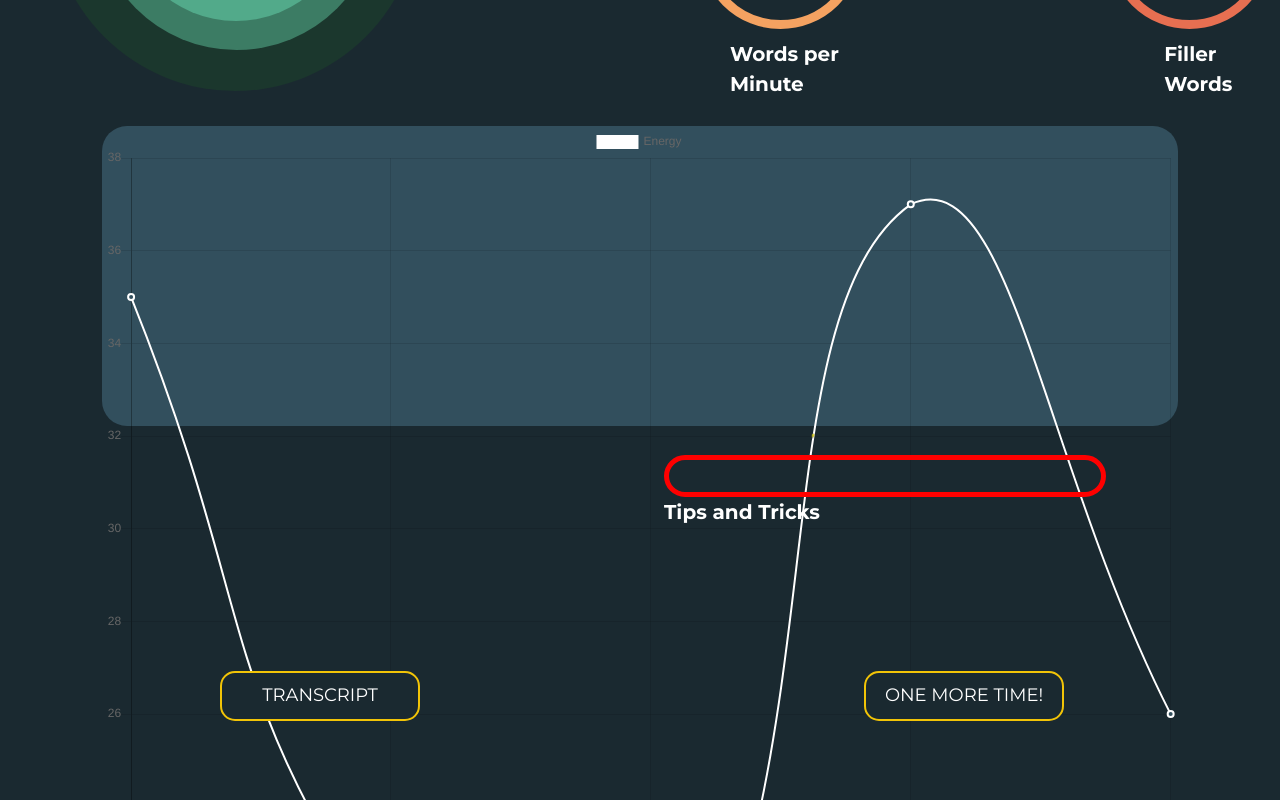
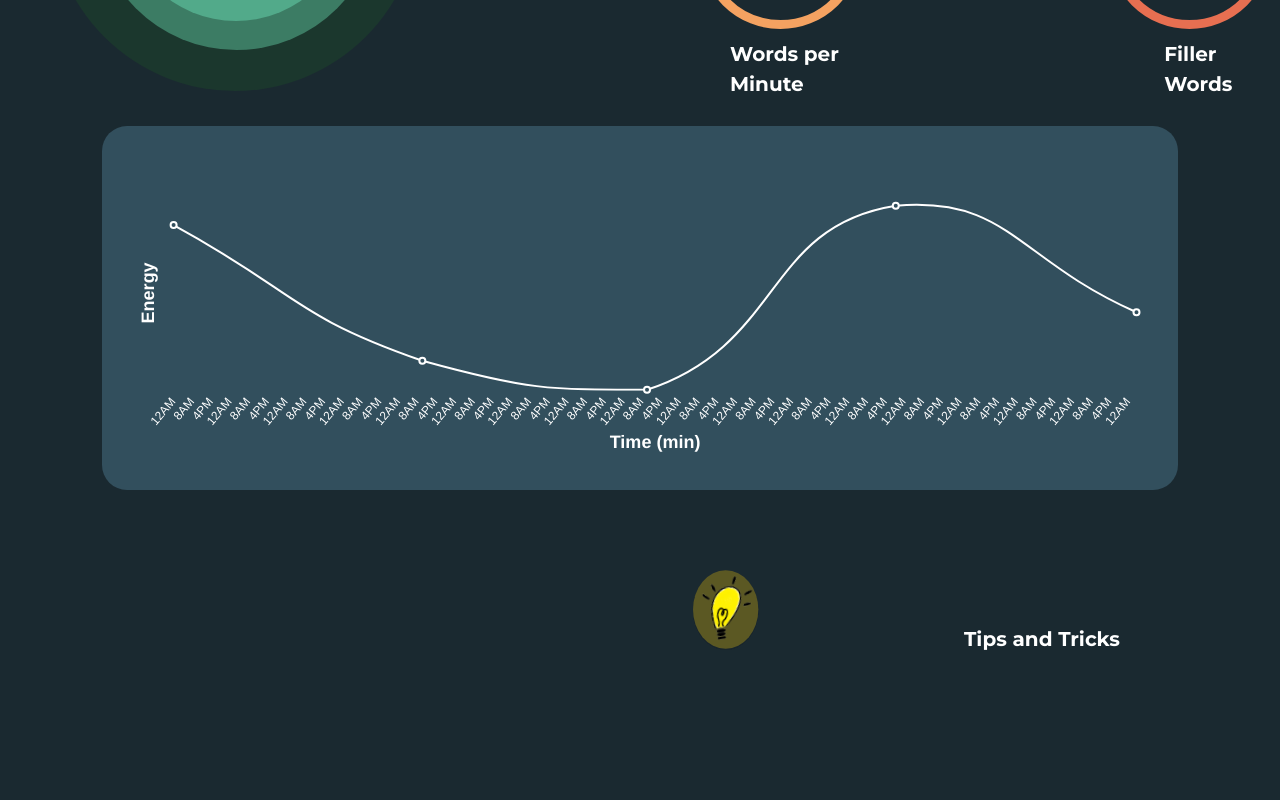
Before and after one commit to Resocram/talko, a React (Create React App) app in the folder talko-client/: page /dashboard in a window 1280 px wide. Shown: the part 420-1220 px from the top of the page. Built offline with nearby package versions, Linux system fonts and the light colour scheme.

Commit message:
Line chart fix

```diff
--- /dev/null
+++ b/talko-client/src/components/LineChart.js
@@ -0,0 +1,83 @@
+import React from 'react';
+import { Line } from 'react-chartjs-2';
+
+const state = {
+    labels: ['1', '2', '3', '4', '5'],
+    datasets: [
+        {
+            label: 'Energy',
+            fill: false,
+            lineTension: 0.5,
+            backgroundColor: '#324F5D',
+            borderColor: 'white',
+            borderWidth: 2,
+            data: [35, 21, 18, 37, 26]
+        }
+    ],
+    height: '200px'
+};
+
+function LineChart(props) {
+    return (
+        <Line
+            data={state}
+            options={{
+                title:{
+                    display: true,
+                    fontSize:15
+                },
+                legend:{
+                    display: false
+                },
+                maintainAspectRatio: false,
+                scales: {
+                    yAxes: [{
+                        scaleLabel: {
+                            display: true,
+                            labelString: 'Energy',
+                            fontSize: 18,
+                            fontStyle: 'bold',
+                            fontColor: '#FFFFFF'
+                        },
+                        ticks: {
+                            display: false
+                        },
+                        gridLines: {
+                            display: false,
+                            drawBorder: true
+                        }
+                    }],
+                    xAxes: [{
+                        type: 'time',
+                        time: {
+                            // unit: 'minute'
+                            unit: 'hour',
+                            displayFormats: {
+                                quarter: 'h:mm'
+                            }
+                        },
+                        display: true,
+                        scaleLabel: {
+                            display: true,
+                            labelString: 'Time (min)',
+                            fontSize: 18,
+                            fontStyle: 'bold',
+                            fontColor: '#FFFFFF'
+                        },
+                        ticks: {
+                            fontColor: '#FFFFFF'
+                        },
+                        gridLines: {
+                            display: false,
+                            drawBorder: true
+                        }
+                    }]
+                }
+            }}
+            width={1250}
+            height={1150}
+        />
+    );
+}
+
+export default LineChart;
--- a/talko-client/src/pages/Dashboard.js
+++ b/talko-client/src/pages/Dashboard.js
@@ -1,30 +1,26 @@
 import React, { useState } from 'react';
+import makeStyles from '@material-ui/styles/makeStyles';
 import Typography from '@material-ui/core/Typography';
 import Button from '@material-ui/core/Button';
 import lightbulb from '../assets/lightbulb.svg';
 import Box from '@material-ui/core/Box';
 import Grid from '@material-ui/core/Grid'
 import CircularProgress from '@material-ui/core/CircularProgress';
-import Divider from '@material-ui/core/Divider';
-import { Line } from 'react-chartjs-2';
+import LineChart from '../components/LineChart';
 
-const state = {
-    labels: ['1', '2', '3', '4', '5'],
-    datasets: [
-        {
-            label: 'Energy',
-            fill: false,
-            lineTension: 0.5,
-            backgroundColor: '#324F5D',
-            borderColor: 'white',
-            borderWidth: 2,
-            data: [35, 21, 18, 37, 26]
-        }
-    ],
-    height: '200px'
-};
+const useStyles = makeStyles({
+    button: {
+		color: 'white',
+        textTransform: 'None',
+        padding: '0.5rem 2rem',
+        border: '3px solid #F2C407',
+        borderRadius: '5rem'
+    }
+});
 
 function Dashboard() {
+    const classes = useStyles();
+
 	return (
         <div>
             <Grid container spacing={1} style={{ height: '100%' }}>
@@ -56,51 +52,38 @@
 				</Grid>
 			</Grid>
 
-            <div style={{backgroundColor: "#324F5D", marginLeft: "8%", marginRight: "8%", height: "300px", marginTop: "140px", borderRadius: "25px"}}>
-                <Line
-                    data={state}
-                    options={{
-                        title:{
-                            display:true,
-                            //text:'Average Rainfall per month',
-                            fontSize:15
-                        },
-                        legend:{
-                            display:true,
-                            position:'right'
-                        }
-                    }}
-                    width={1250}
-                    height={1150}
-                    options={{maintainAspectRation:false}}
-                />
+            {/* Energy over Time Line Chart */}
+            <div style={{backgroundColor: "#324F5D", marginLeft: "8%", marginRight: "8%", height: "300px", marginTop: "140px", borderRadius: "25px", padding: '2rem'}}>
+                <LineChart />
             </div>
 
+            {/* Tips and Tricks Section */}
             <Grid container spacing={6}>
-                <Grid item md={6}>
+                <Grid item xs={6}>
 
                 </Grid>
-                <Grid item md={6}>
-                    <img src={lightbulb} alt="lightbulb" style={{width: "25px", height: "25px", marginLeft: "9rem"}}/>
-                    <Box style={{height: "32px", width: "27rem", border: "5px solid red", borderRadius: "50px"}}></Box>
-                    <Typography varaint="h3" style={{color: "white", fontSize: "20px", fontFamily: "Montserrat"}}><strong>Tips and Tricks</strong></Typography>
+                <Grid item container xs={6} direction="row" alignItems="center">
+                    <img src={lightbulb} alt="lightbulb" style={{ width: "300px", height: "300px", margin: '-50 -50 -50 -50' }}/>
+
+                    <Typography variant="h3" style={{color: "white", fontSize: "20px", fontFamily: "Montserrat"}}><strong>Tips and Tricks</strong></Typography>
                 </Grid>
             </Grid>
 
-            <Grid container spacing={6}>
-                <Grid item md={6}>
-                    <Button style={{backgroundColor: "#1A2930", height: "50px", width: "200px", border: "2px solid #F2C407", color: "white", borderRadius: "15px", marginLeft: "220px", marginTop: "120px"}}>
-                        <Typography variant="h3" style={{fontFamily: "Montserrat", fontSize: "18px"}}>Transcript</Typography>
-                    </Button>
+            {/* Button Group */}
+            <Grid container spacing={6} direction="row" justify="space-evenly">
+                <Grid item>
+                    <Button className={classes.button}>
+						<Typography variant="h5"><b>Transcript</b></Typography>
+					</Button>
                 </Grid>
-                <Grid item md={6}>
-                    <Button style={{backgroundColor: "#1A2930", height: "50px", width: "200px", border: "2px solid #F2C407", color: "white", borderRadius: "15px", marginLeft: "200px", marginTop: "120px"}}>
-                        <Typography variant="h3" style={{fontFamily: "Montserrat", fontSize: "18px"}}>One more time!</Typography>
-                    </Button>
+                <Grid item>
+                    <Button className={classes.button}>
+						<Typography variant="h5"><b>One More Time!</b></Typography>
+					</Button>
                 </Grid>
             </Grid>
+
         </div>
-
 	);
 }
 
```
Also changed, not shown: talko-client/src/assets/lightbulb.svg, 1 other file (tests, documents, lock files or other folders).
